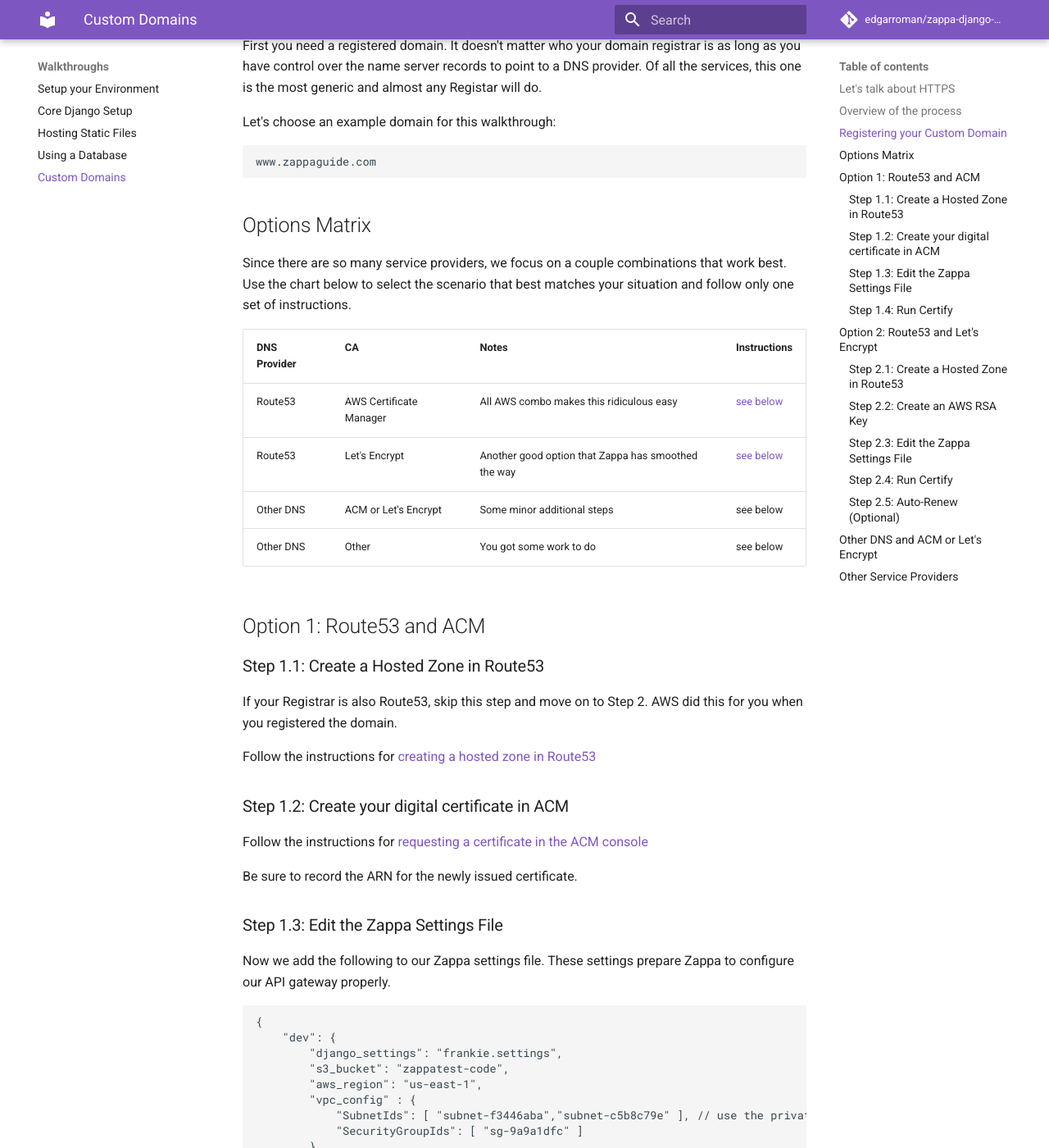
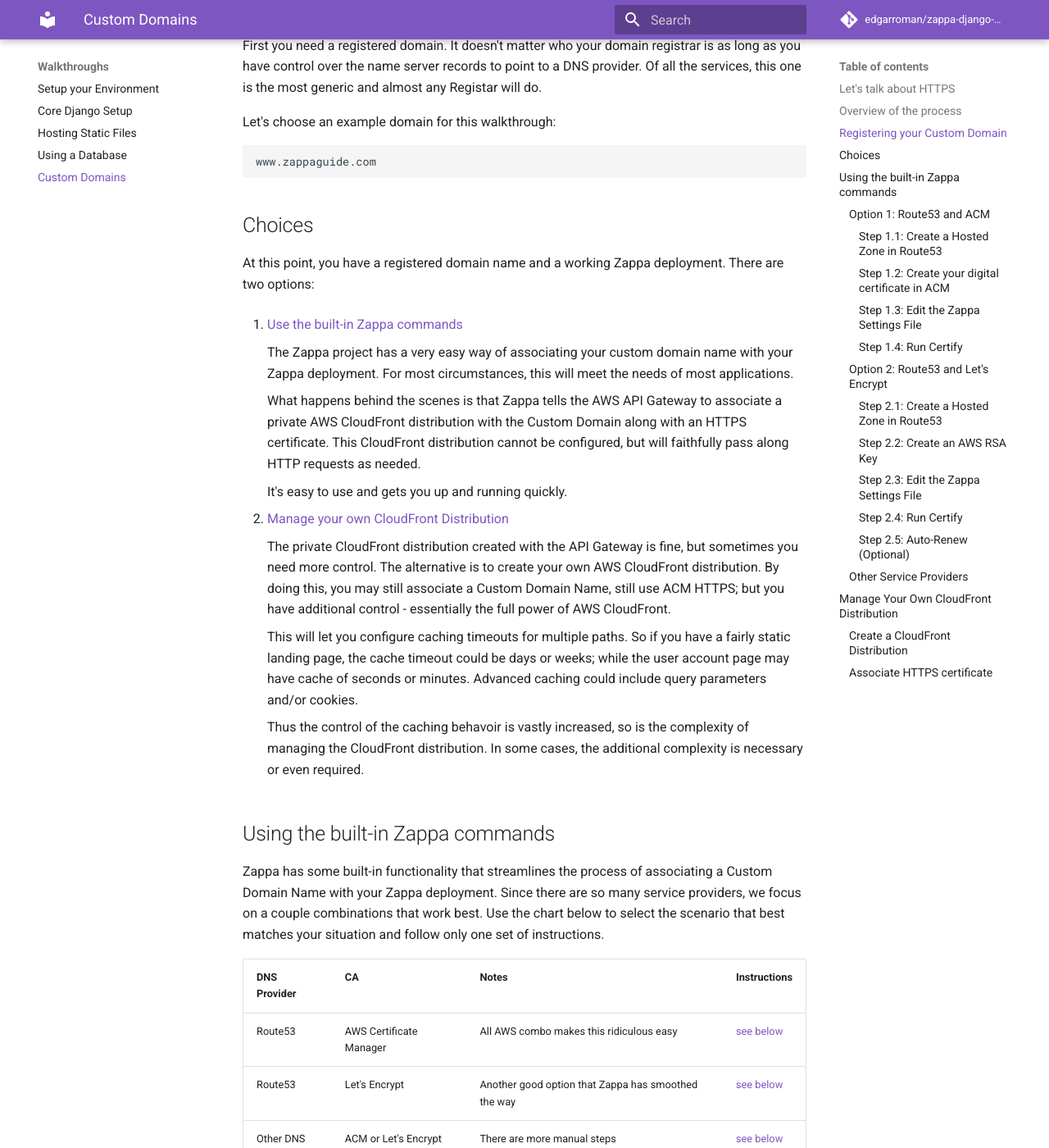
Before and after one commit to edgarroman/zappa-django-guide, an MkDocs documentation site: the page built from docs/walk_domain.md, in a window 1280 px wide and 1400 px high, scrolled down 1443 px. Shown: the whole window at 82% size. Built offline with MkDocs 1.6.1 and Material for MkDocs 9.7.7, drawn with Linux system fonts in a browser that asks for light colours; comment, search, counter and statistics services are not loaded; old or Windows-style settings are respelled for this version of MkDocs; some of the changed text lies outside the part shown.

Commit message:
Additional Options for Custom Domains

````diff
--- a/docs/walk_domain.md
+++ b/docs/walk_domain.md
@@ -48,32 +48,54 @@
 www.zappaguide.com
 ```
 
-## Options Matrix
+## Choices
 
-Since there are so many service providers, we focus on a couple combinations that work best.  Use the chart below to select the scenario that best matches your situation and follow only one set of instructions.
+At this point, you have a registered domain name and a working Zappa deployment.  There are two options:
+
+ 1. [Use the built-in Zappa commands](#using-the-built-in-zappa-commands)
+
+    The Zappa project has a very easy way of associating your custom domain name with your Zappa deployment.  For most circumstances, this will meet the needs of most applications.
+
+    What happens behind the scenes is that Zappa tells the AWS API Gateway to associate a private AWS CloudFront distribution with the Custom Domain along with an HTTPS certificate.  This CloudFront distribution cannot be configured, but will faithfully pass along HTTP requests as needed.
+
+    It's easy to use and gets you up and running quickly.
+
+ 2. [Manage your own CloudFront Distribution](#manage-your-own-cloudfront-distribution)
+
+    The private CloudFront distribution created with the API Gateway is fine, but sometimes you need more control.  The alternative is to create your own AWS CloudFront distribution.  By doing this, you may still associate a Custom Domain Name, still use ACM HTTPS; but you have additional control - essentially the full power of AWS CloudFront.
+
+    This will let you configure caching timeouts for multiple paths.  So if you have a fairly static landing page, the cache timeout could be days or weeks; while the user account page may have cache of seconds or minutes.  Advanced caching could include query parameters and/or cookies.
+
+    Thus the control of the caching behavoir is vastly increased, so is the complexity of managing the CloudFront distribution.  In some cases, the additional complexity is necessary or even required.
+
+## Using the built-in Zappa commands
+
+Zappa has some built-in functionality that streamlines the process of associating a Custom Domain Name with your Zappa deployment.  Since there are so many service providers, we focus on a couple combinations that work best.  Use the chart below to select the scenario that best matches your situation and follow only one set of instructions.
 
 DNS Provider|CA|Notes|Instructions
 ------------|--|-----|------------
-Route53|AWS Certificate Manager| All AWS combo makes this ridiculous easy| [see below](#route53-and-acm)
-Route53|Let's Encrypt| Another good option that Zappa has smoothed the way| [see below](#route53-and-lets-encrypt)
-Other DNS|ACM or Let's Encrypt| Some minor additional steps| see below
-Other DNS|Other| You got some work to do| see below
+Route53|AWS Certificate Manager| All AWS combo makes this ridiculous easy| [see below](#option-1-route53-and-acm)
+Route53|Let's Encrypt| Another good option that Zappa has smoothed the way| [see below](#option-2-route53-and-lets-encrypt)
+Other DNS|ACM or Let's Encrypt| There are more manual steps| [see below](#other-service-providers)
+Other DNS|Other| You got some work to do| [see below](#other-service-providers)
 
-## Option 1: Route53 and ACM
+### Option 1: Route53 and ACM
 
-### Step 1.1: Create a Hosted Zone in Route53
+This option assumes that you will be using AWS Route53 and Amazon Certficate Manager for all functions, except perhaps the domain registration itself.  Therefore any domain registrar will work under this option be it NameCheap, GoDaddy, or anyone else.  Of course the domain name can be registered with Route53.
+
+#### Step 1.1: Create a Hosted Zone in Route53
 
 If your Registrar is also Route53, skip this step and move on to Step 2.  AWS did this for you when you registered the domain.
 
 Follow the instructions for [creating a hosted zone in Route53](aws_route53.md#create-a-hosted-zone-in-route53)
 
-### Step 1.2: Create your digital certificate in ACM
+#### Step 1.2: Create your digital certificate in ACM
 
 Follow the instructions for [requesting a certificate in the ACM console](aws_acm.md##request-a-certificate)
 
 Be sure to record the ARN for the newly issued certificate.
 
-### Step 1.3: Edit the Zappa Settings File
+#### Step 1.3: Edit the Zappa Settings File
 
 Now we add the following to our Zappa settings file.  These settings prepare Zappa to configure our API gateway properly.
 
@@ -93,9 +115,9 @@
 }
 ```
 
-For the `certificate_arn` use the ARN value obtained in step 2 above.
+For the `certificate_arn` use the ARN value obtained in step 2 above.  For the `domain` here we could choose either `www.zappaguide.com` or `zappaguide.com`, but not both.  In order to handle both, either a redirect must occur or you can setup another [CloudFront Distribution manually](#manage-your-own-cloudfront-distribution).
 
-### Step 1.4: Run Certify
+#### Step 1.4: Run Certify
 
 This final step triggers your local Zappa environment to reach out to AWS and configure your API Gateway to honor the domain name specified.
 
@@ -111,22 +133,25 @@
 
 And that should work fine going forward
 
+!!! Note
+    Amazon official documentation states that this step could take up to 40 minutes to initialize the certificate.
+
 !!! Warning
     This command must be run in the US East (N. Virginia) (us-east-1).  See [AWS documentation](http://docs.aws.amazon.com/apigateway/latest/developerguide/how-to-custom-domains.html#how-to-custom-domains-prerequisites) for more details.
 
-## Option 2: Route53 and Let's Encrypt
+### Option 2: Route53 and Let's Encrypt
 
-### Step 2.1: Create a Hosted Zone in Route53
+#### Step 2.1: Create a Hosted Zone in Route53
 
 If your Registrar is also Route53, skip this step and move on to Step 2.  AWS did this for you when you registered the domain.
 
 Follow the instructions for [creating a hosted zone in Route53](aws_route53.md#create-a-hosted-zone-in-route53)
 
-### Step 2.2: Create an AWS RSA Key
+#### Step 2.2: Create an AWS RSA Key
 
 Zappa will interact automatically with Let's Encrypt on your behalf, but first you must create an RSA key to identify your account to Let's Encrypt.
 
-To generate it, simply:
+To generate it, simply run:
 ```
 (ve) $ openssl genrsa -out le-account.key 2048
 Generating RSA private key, 2048 bit long modulus
@@ -141,7 +166,7 @@
 !!! Note
     Note that this is a 2048b key. It's generally preferred to use a stronger 4096b key, but AWS does not yet support keys larger than 2048b.
 
-### Step 2.3: Edit the Zappa Settings File
+#### Step 2.3: Edit the Zappa Settings File
 
 Now we add the following to our Zappa settings file.  These settings prepare Zappa to configure our API gateway properly.
 
@@ -161,7 +186,7 @@
 }
 ```
 
-### Step 2.4: Run Certify
+#### Step 2.4: Run Certify
 
 This final step triggers your local Zappa environment to reach out to AWS and configure your API Gateway to honor the domain name specified.
 
@@ -177,7 +202,10 @@
 
 And that should work fine going forward.  Note that Let's Encrypt certificates only last for 3 months so you should ensure you update the certificate before the 3 months expire.
 
-### Step 2.5: Auto-Renew (Optional)
+!!! Note
+    Amazon official documentation states that this step could take up to 40 minutes to initialize the certificate.
+
+#### Step 2.5: Auto-Renew (Optional)
 
 If you'd like Zappa to automatically renew your HTTPS certificate then simply add the following Let's Encrypt expression to your Zappa Settings file:
 
@@ -198,10 +226,35 @@
 }
 ```
 
-## Other DNS and ACM or Let's Encrypt
+### Other Service Providers
 
-Under Construction
+If you choose to use your own DNS provider and/or your own Certificate Authority to create the custom domain names, you will have to perform the manual steps outlined in the official AWS documentation:
 
-## Other Service Providers
+[http://docs.aws.amazon.com/apigateway/latest/developerguide/how-to-custom-domains.html#how-to-custom-domains-console](http://docs.aws.amazon.com/apigateway/latest/developerguide/how-to-custom-domains.html#how-to-custom-domains-console)
 
-Under Construction
+In this case, I would recommend against using the built-in Zappa commands because of unexpected side effects.
+
+
+## Manage Your Own CloudFront Distribution
+
+Well, with all this power comes great responsibilites.
+
+### Create a CloudFront Distribution
+
+To get started, follow [these instructions](http://docs.aws.amazon.com/AmazonCloudFront/latest/DeveloperGuide/distribution-web-creating-console.html#CreatingDownloadDistributionsConsoleProcedure)
+
+Some key parameters:
+
+ * Select 'Web' Distribution
+ * For Origin Domain Name, use the Zappa distribution domain name (e.g. 'bnu0zcwezd.execute-api.us-east-1.amazonaws.com')
+ * For Origin Path, use the Zappa deployment name (e.g. 'dev')
+ * For Object Caching:
+   * If you'd like to use Django to control the cache, select 'Use Origin Cache Headers'
+   * If you'd like to setup static cache timeouts, select 'Customize'
+      * Use the Minimum TTL, Maximum TTL, and Default TTL to specify how long (in seconds) to cache objects
+      * You can add additional paths as needed
+ * Compress Objects Automatically, we recommend True
+
+### Associate HTTPS certificate
+
+Follow [these instructions](http://docs.aws.amazon.com/acm/latest/userguide/gs-cf.html) to associate your new distro with a SSL/TLS certificate.
````
Also changed, not shown: docs/aws_acm.md (+2 -1 lines), docs/aws_route53.md (+1 -1 lines), docs/index.md (+4 -0 lines).
